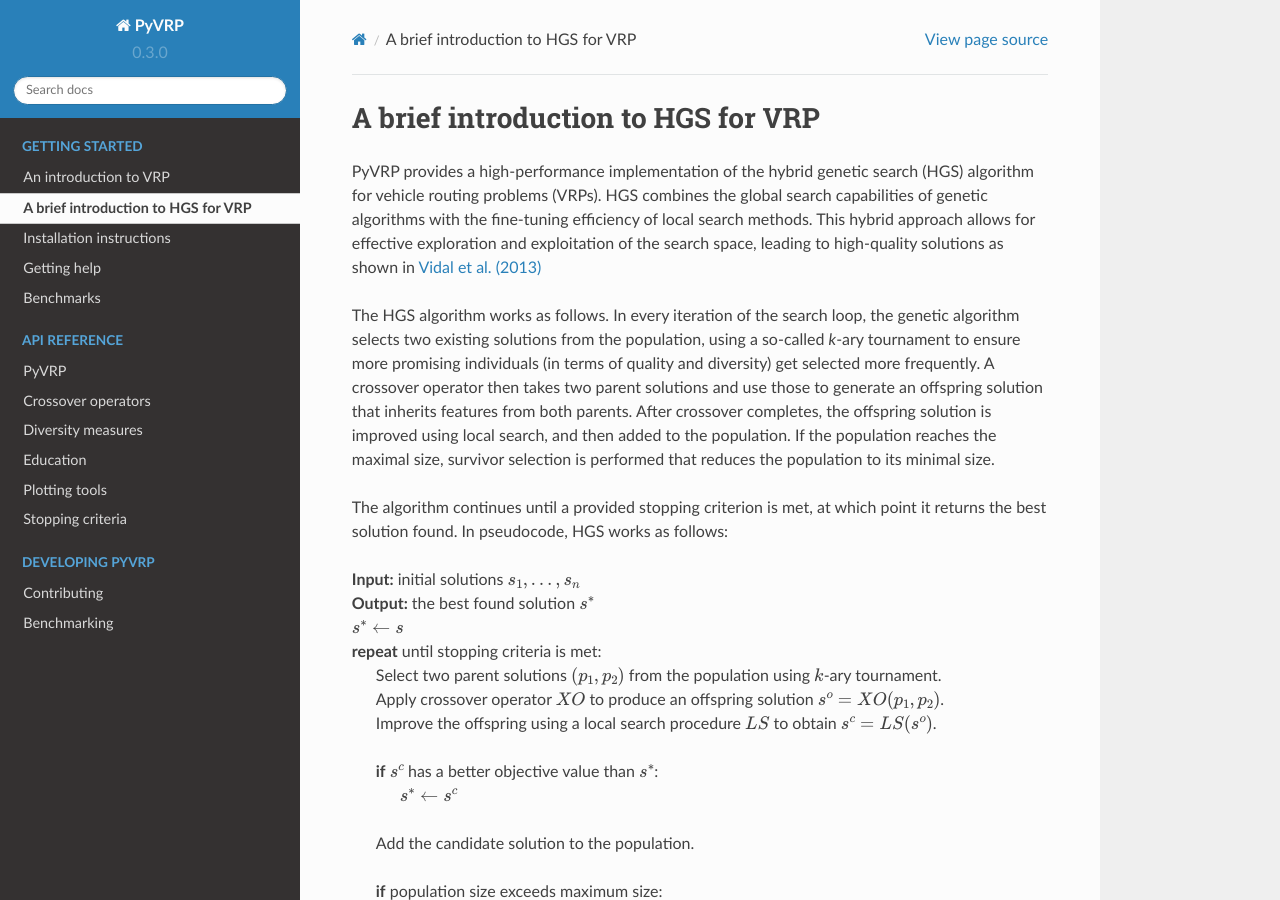
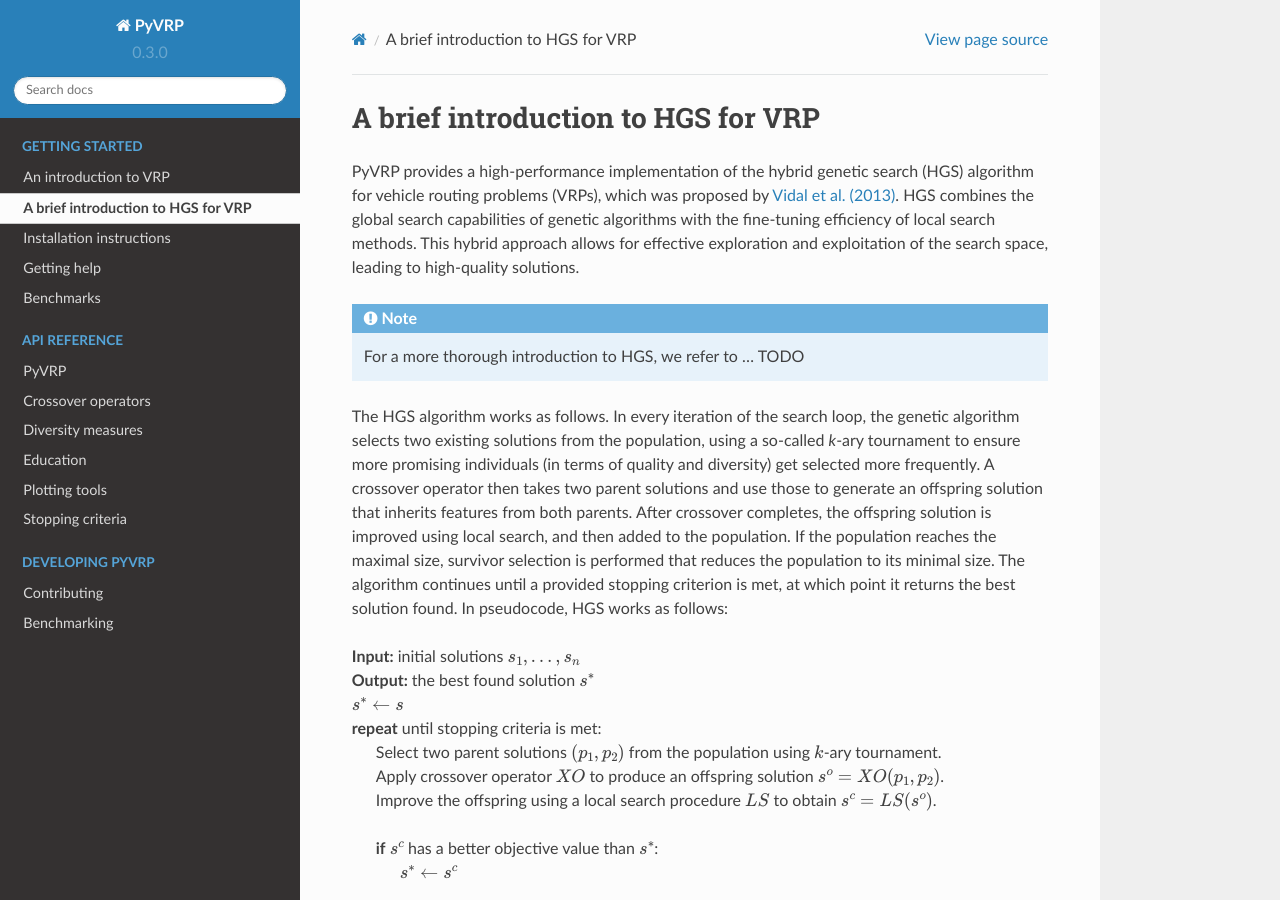
Before and after one commit to PyVRP/PyVRP, a Sphinx documentation site: the page built from docs/source/setup/introduction_to_hgs.rst, in a window 1280 px wide and 900 px high. Built offline with Sphinx 7.4.7 and the Read the Docs theme 2.0.0, drawn with Linux system fonts in a browser that asks for light colours; pages that are not in the unit, such as notebooks, are missing from menus.

Commit message:
Add note

```diff
--- a/docs/source/setup/introduction_to_hgs.rst
+++ b/docs/source/setup/introduction_to_hgs.rst
@@ -2,12 +2,19 @@
 ===================================
 
 
-PyVRP provides a high-performance implementation of the hybrid genetic search (HGS) algorithm for vehicle routing problems (VRPs).
+PyVRP provides a high-performance implementation of the hybrid genetic search (HGS) algorithm for vehicle routing problems (VRPs), which was proposed by `Vidal et al. (2013) <https://www.sciencedirect.com/science/article/pii/S0305054812001645>`_.
 HGS combines the global search capabilities of genetic algorithms with the fine-tuning efficiency of local search methods.
-This hybrid approach allows for effective exploration and exploitation of the search space, leading to high-quality solutions as shown in `Vidal et al. (2013) <https://www.sciencedirect.com/science/article/pii/S0305054812001645>`_
+This hybrid approach allows for effective exploration and exploitation of the search space, leading to high-quality solutions.
 
-The HGS algorithm works as follows. In every iteration of the search loop, the genetic algorithm selects two existing solutions from the population, using a so-called *k*-ary tournament to ensure more promising individuals (in terms of quality and diversity) get selected more frequently. A crossover operator then takes two parent solutions and use those to generate an offspring solution that inherits features from both parents. After crossover completes, the offspring solution is improved using local search, and then added to the population. If the population reaches the maximal size, survivor selection is performed that reduces the population to its minimal size.
+.. note::
 
+    For a more thorough introduction to HGS, we refer to ... TODO
+
+The HGS algorithm works as follows.
+In every iteration of the search loop, the genetic algorithm selects two existing solutions from the population, using a so-called *k*-ary tournament to ensure more promising individuals (in terms of quality and diversity) get selected more frequently.
+A crossover operator then takes two parent solutions and use those to generate an offspring solution that inherits features from both parents.
+After crossover completes, the offspring solution is improved using local search, and then added to the population.
+If the population reaches the maximal size, survivor selection is performed that reduces the population to its minimal size.
 The algorithm continues until a provided stopping criterion is met, at which point it returns the best solution found. In pseudocode, HGS works as follows:
 
 .. line-block::
```
